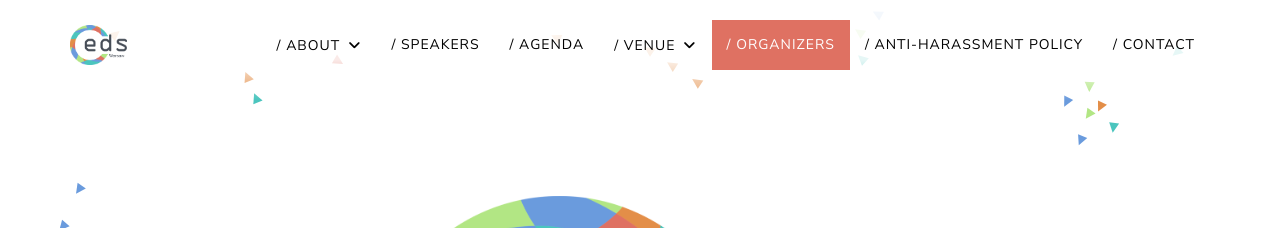
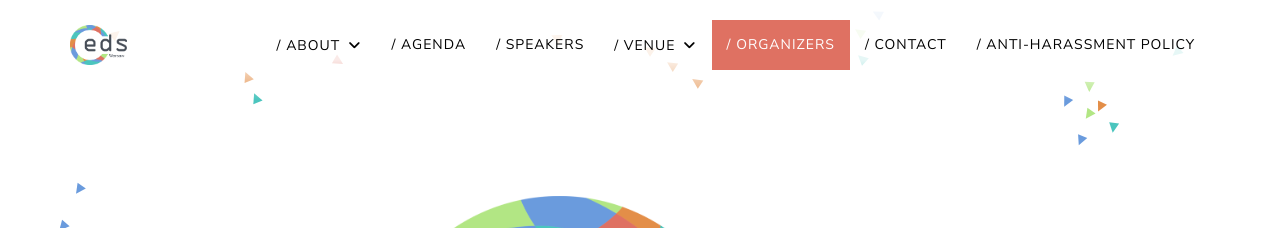
Before and after one commit to eds2025/eds2025.github.io, a Jekyll site: the page built from index.html, in a window 1280 px wide. Shown: the top 228 px of the page. Built offline with Jekyll 4.4.1, drawn with Linux system fonts in a browser that asks for light colours; some of the changed lines change nothing that is shown.

Commit message:
change order

```diff
--- a/_config.yml
+++ b/_config.yml
@@ -59,8 +59,8 @@ navigation:
       - name: "EDS 2025"
         url: "#about-eds"
 
-  # - name: "/ Agenda"
-  #   url: "#agenda"
+  - name: "/ Agenda"
+    url: "/agenda"
 
   - name: "/ Speakers"
     url: "#speakers"
@@ -76,9 +76,6 @@ navigation:
   #       url: "#fees"
   #     - name: "For Presenters"
   #       url: "#for-presenters"
-
-  - name: "/ Agenda"
-    url: "/agenda"
 
   - name: "/ Venue"
     url: "#venue"
@@ -98,11 +95,12 @@ navigation:
   # - name: "/ Sponsors"
   #   url: "#sponsors"
 
+  - name: "/ Contact"
+    url: "/contact"
+
   - name: "/ Anti-Harassment Policy"
     url: "/anti-harassment-policy"
 
-  - name: "/ Contact"
-    url: "/contact"
 
 # Defaults for different pages
 defaults:
```
